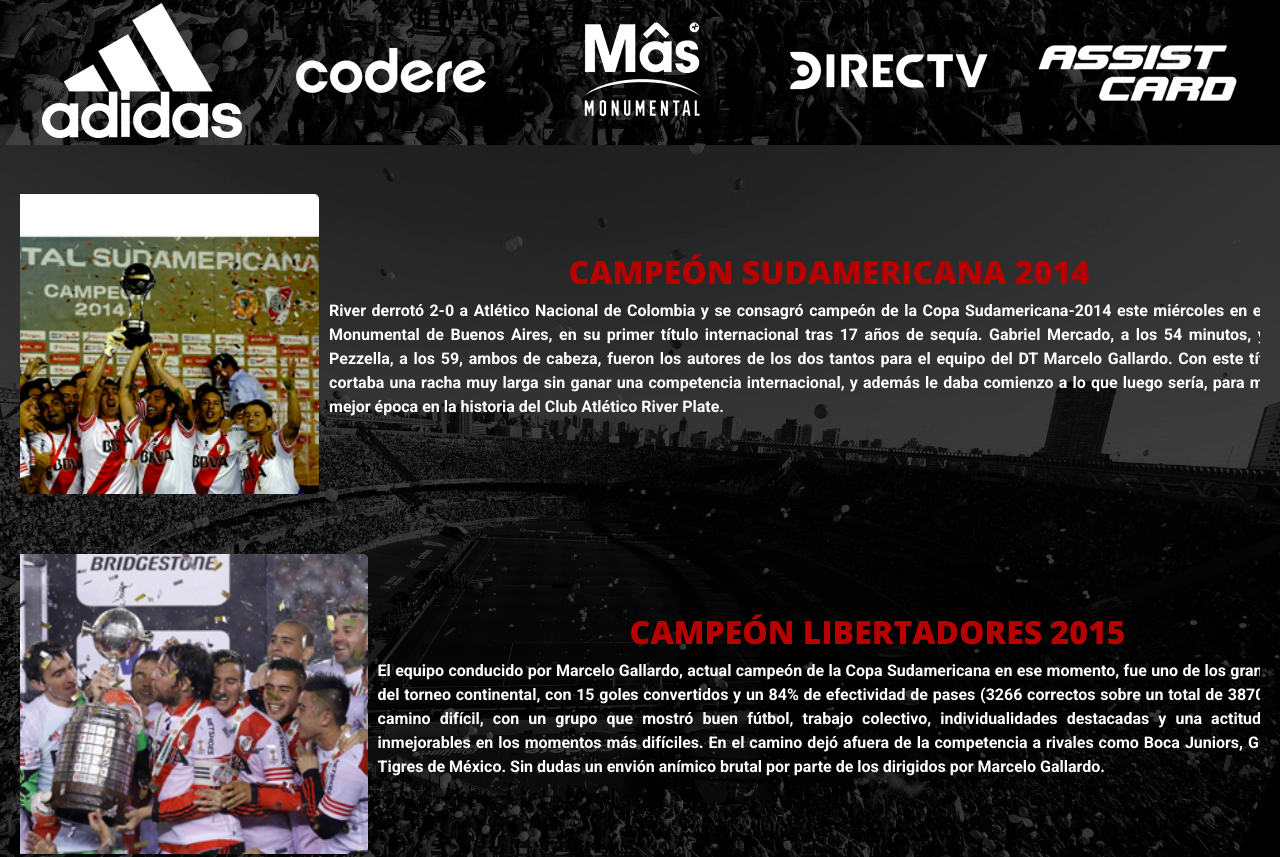
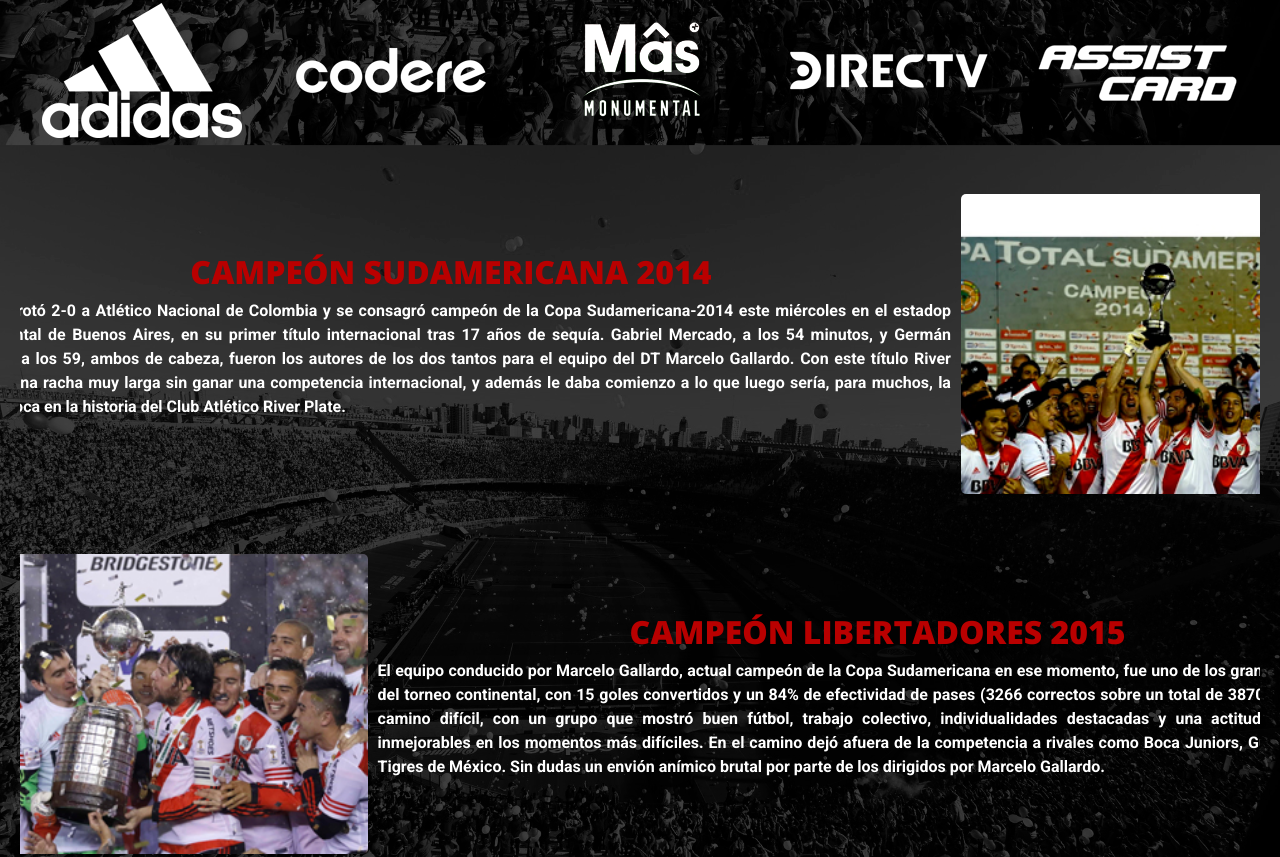
Before and after one commit to manuel-robles03/Proyecto-Preentrega2-Robles, a website: page pages/logros.html in a window 1280 px wide. Shown: the part 1717-2574 px from the top of the page. Drawn offline with nearby package versions, Linux system fonts and the light colour scheme.

Commit message:
terminando detalles

```diff
--- a/scss/layout/_logros.scss
+++ b/scss/layout/_logros.scss
@@ -16,15 +16,15 @@
 
 #todos-logros{
     overflow: hidden;
+}
 .logros{
     padding: 30px;
     @include display-flex (row, center, center, nowrap, 0);
-        width: 100%;}
+    width: 100%;
     &:nth-child(odd){
         flex-direction: row-reverse;
     }
 }
-
 .titulo-logros{
     color: $main-color;
     font-family: $secondary-font;
```
Also changed, not shown: css/style.css, 1 other file. Lines whose indentation alone changed are shown as unchanged.
